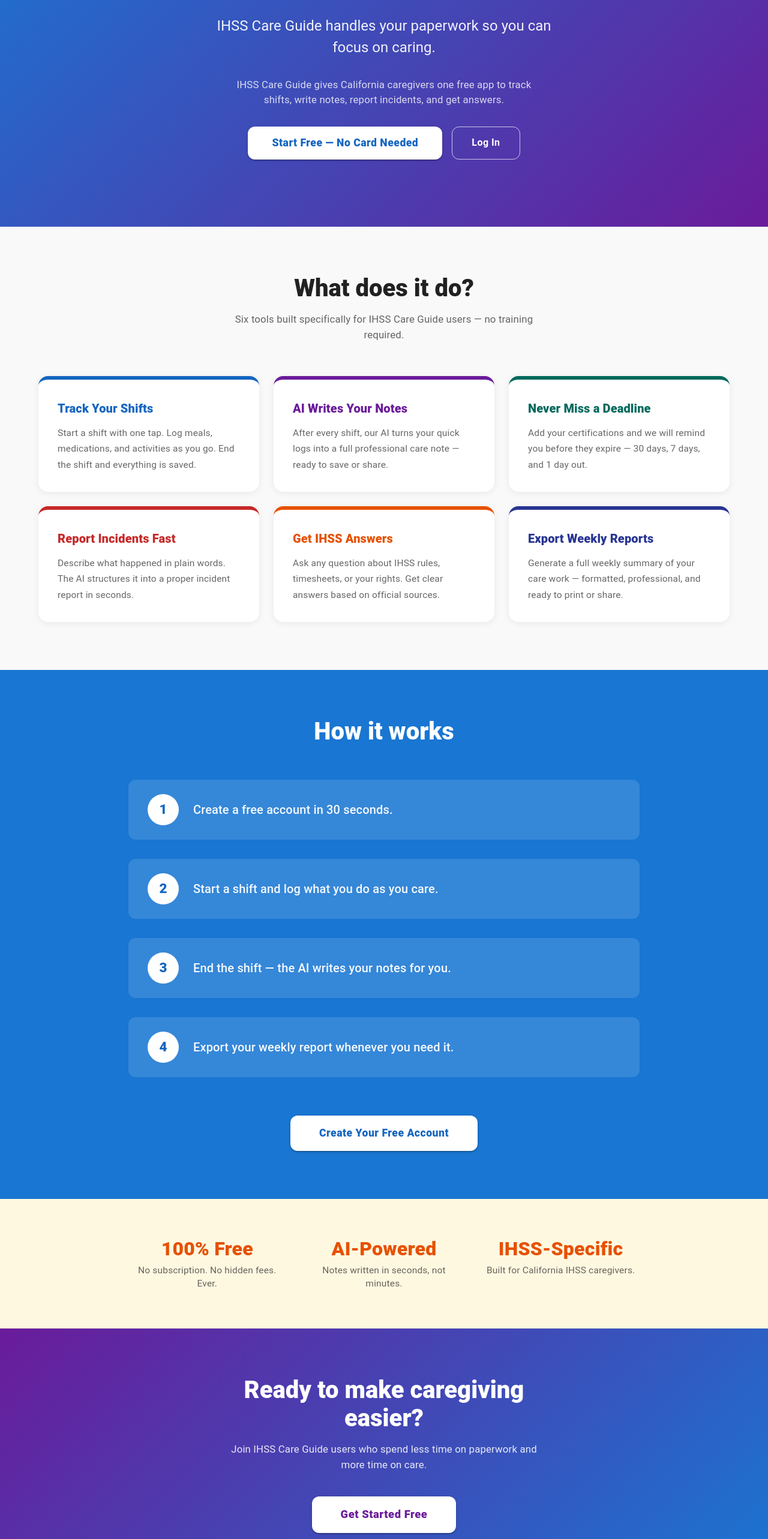
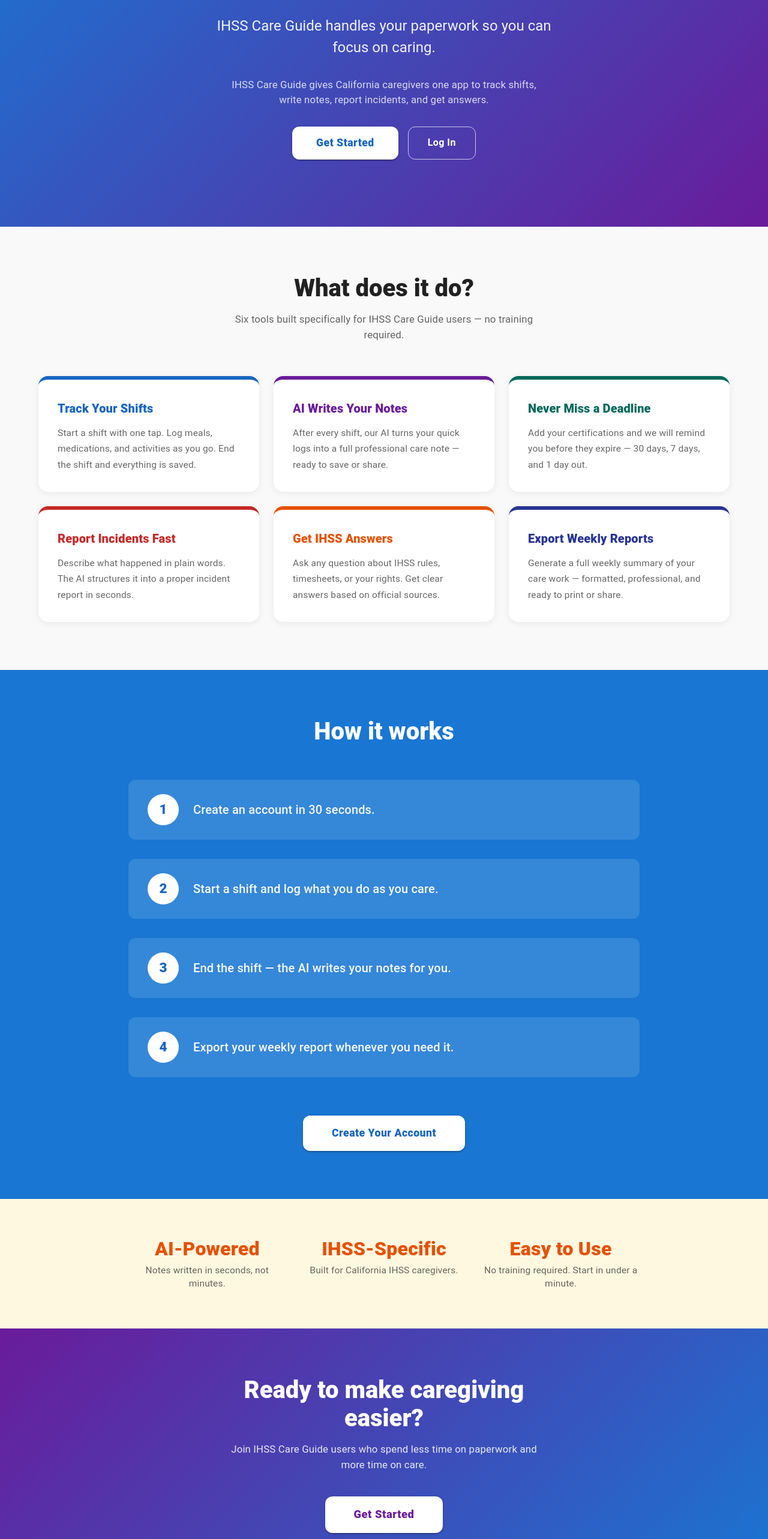
Before and after one commit to jeaninek74/IHSSCareGuide, a React (Vite) app in the folder apps/frontend/: page / in a window 1280 px wide. Shown: the part 220-2786 px from the top of the page at 60% size. Built offline with nearby package versions, Linux system fonts and the light colour scheme; no server answers.

Commit message:
feat: remove all free references from landing page

```diff
--- a/apps/frontend/src/pages/Home.tsx
+++ b/apps/frontend/src/pages/Home.tsx
@@ -42,7 +42,7 @@
 ];
 
 const HOW_IT_WORKS = [
-  { step: '1', text: 'Create a free account in 30 seconds.' },
+  { step: '1', text: 'Create an account in 30 seconds.' },
   { step: '2', text: 'Start a shift and log what you do as you care.' },
   { step: '3', text: 'End the shift — the AI writes your notes for you.' },
   { step: '4', text: 'Export your weekly report whenever you need it.' },
@@ -89,7 +89,7 @@
               variant="body1"
               sx={{ opacity: 0.8, maxWidth: 520, fontSize: '1.05rem' }}
             >
-              IHSS Care Guide gives California caregivers one free app to track shifts, write notes, report incidents, and get answers.
+              IHSS Care Guide gives California caregivers one app to track shifts, write notes, report incidents, and get answers.
             </Typography>
             <Stack direction={{ xs: 'column', sm: 'row' }} spacing={2} mt={2}>
               {isAuthenticated ? (
@@ -127,7 +127,7 @@
                       '&:hover': { bgcolor: '#e3f2fd' },
                     }}
                   >
-                    Start Free — No Card Needed
+                    Get Started
                   </Button>
                   <Button
                     variant="outlined"
@@ -267,7 +267,7 @@
                   '&:hover': { bgcolor: '#e3f2fd' },
                 }}
               >
-                Create Your Free Account
+                Create Your Account
               </Button>
             </Box>
           )}
@@ -279,9 +279,9 @@
         <Container maxWidth="md">
           <Grid container spacing={4} textAlign="center">
             {[
-              { stat: '100% Free', label: 'No subscription. No hidden fees. Ever.' },
               { stat: 'AI-Powered', label: 'Notes written in seconds, not minutes.' },
               { stat: 'IHSS-Specific', label: 'Built for California IHSS caregivers.' },
+              { stat: 'Easy to Use', label: 'No training required. Start in under a minute.' },
             ].map((item) => (
               <Grid item xs={12} sm={4} key={item.stat}>
                 <Typography
@@ -338,7 +338,7 @@
                 '&:hover': { bgcolor: '#f3e5f5' },
               }}
             >
-              Get Started Free
+              Get Started
             </Button>
           </Container>
         </Box>
```
